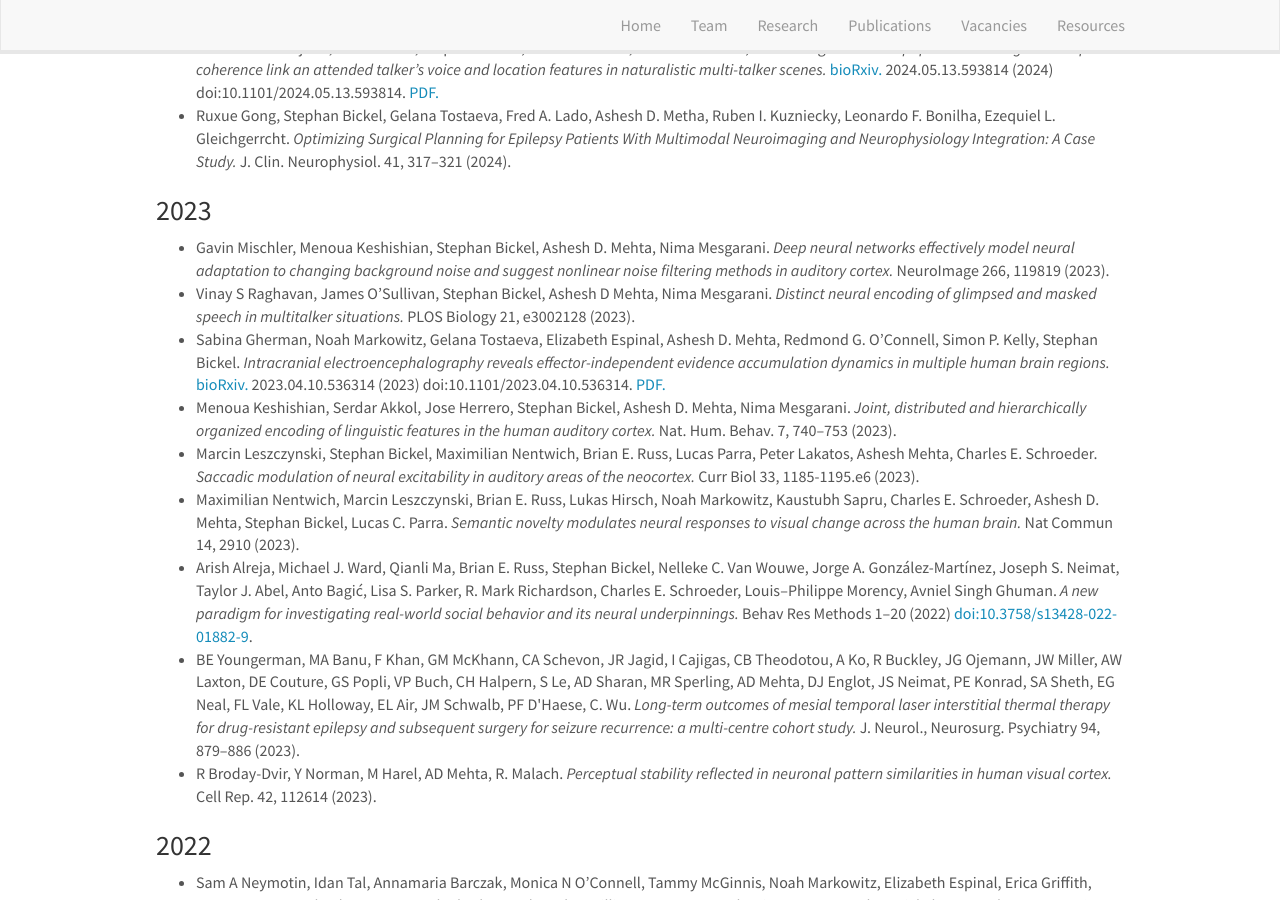
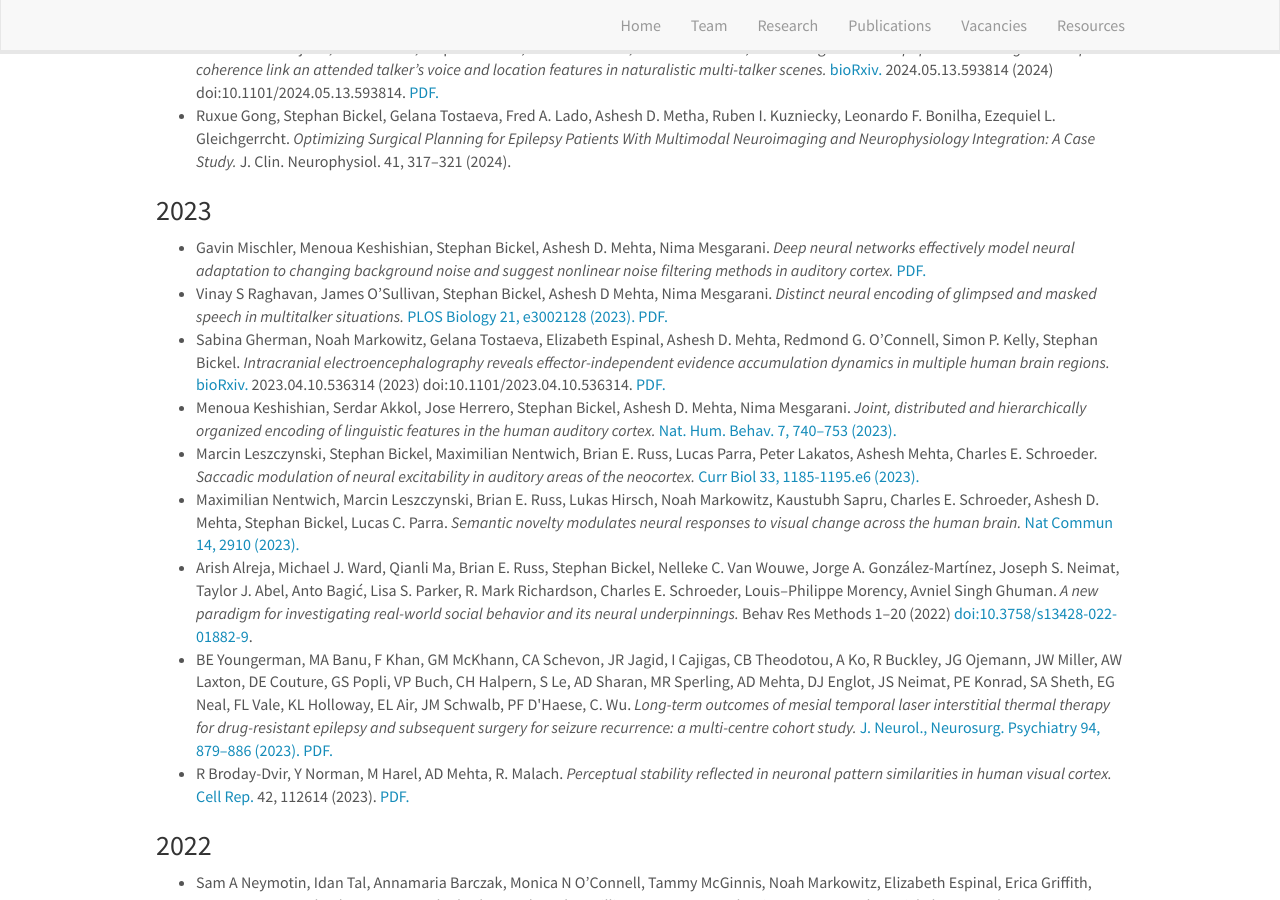
Before and after one commit to sarahgrjohnson/HBMLwebsite, a Jekyll site: the page built from _pages/publications.md, in a window 1280 px wide and 900 px high, scrolled down 508 px. Built offline with Jekyll 4.4.1, drawn with Linux system fonts in a browser that asks for light colours; nearby versions of some CDN libraries.

```diff
--- a/_data/hbml_team.yml
+++ b/_data/hbml_team.yml
@@ -44,7 +44,7 @@
   website: https://github.com/MaxNentwich
 
 - name: Christine Chesebrough
-  photo: ChristineHeadshot.jpg
+  photo: ChristineHeadshot4x5.jpg
   info: PostDoc with Stephan
   background: PhD Drexel University (John Kounios, Lila Chrysikou Labs), MA Columbia U, BA Johns Hopkins
   email: cchesebrough@northwell.edu
--- a/_pages/publications.md
+++ b/_pages/publications.md
@@ -59,15 +59,16 @@ permalink: /publications/
 
 ### 2023
 <ul>
-  <li>
+   <li>
     Gavin Mischler, Menoua Keshishian, Stephan Bickel, Ashesh D. Mehta, Nima Mesgarani.
     <em>Deep neural networks effectively model neural adaptation to changing background noise and suggest nonlinear noise filtering methods in auditory cortex.</em>
-    NeuroImage 266, 119819 (2023).
-  </li>
+    <a href="{{ site.url }}{{ site.baseurl }}/downloads/Nima.2022.119819.pdf" target="_blank">PDF.</a>
+    </li>
   <li>
     Vinay S Raghavan, James O’Sullivan, Stephan Bickel, Ashesh D Mehta, Nima Mesgarani.
     <em>Distinct neural encoding of glimpsed and masked speech in multitalker situations.</em>
-    PLOS Biology 21, e3002128 (2023).
+    <a href="https://journals.plos.org/plosbiology/article?id=10.1371/journal.pbio.3002128" target="_blank">PLOS Biology 21, e3002128 (2023).</a>
+    <a href="{{ site.url }}{{ site.baseurl }}/downloads/journal.pbio.3002128.pdf" target="_blank">PDF.</a>
   </li>
   <li>
     Sabina Gherman, Noah Markowitz, Gelana Tostaeva, Elizabeth Espinal, Ashesh D. Mehta, Redmond G. O’Connell, Simon P. Kelly, Stephan Bickel.
@@ -78,17 +79,17 @@ permalink: /publications/
   <li>
     Menoua Keshishian, Serdar Akkol, Jose Herrero, Stephan Bickel, Ashesh D. Mehta, Nima Mesgarani.
     <em>Joint, distributed and hierarchically organized encoding of linguistic features in the human auditory cortex.</em>
-    Nat. Hum. Behav. 7, 740–753 (2023).
+    <a href="https://pmc.ncbi.nlm.nih.gov/articles/PMC10417567/" target="_blank">Nat. Hum. Behav. 7, 740–753 (2023).</a>
   </li>
   <li>
     Marcin Leszczynski, Stephan Bickel, Maximilian Nentwich, Brian E. Russ, Lucas Parra, Peter Lakatos, Ashesh Mehta, Charles E. Schroeder.
     <em>Saccadic modulation of neural excitability in auditory areas of the neocortex.</em>
-    Curr Biol 33, 1185-1195.e6 (2023).
+    <a href="https://pmc.ncbi.nlm.nih.gov/articles/PMC10424710/" target="_blank">Curr Biol 33, 1185-1195.e6 (2023).</a>
   </li>
   <li>
     Maximilian Nentwich, Marcin Leszczynski, Brian E. Russ, Lukas Hirsch, Noah Markowitz, Kaustubh Sapru, Charles E. Schroeder, Ashesh D. Mehta, Stephan Bickel, Lucas C. Parra.
     <em>Semantic novelty modulates neural responses to visual change across the human brain.</em>
-    Nat Commun 14, 2910 (2023).
+    <a href="https://pmc.ncbi.nlm.nih.gov/articles/PMC10203305/" target="_blank">Nat Commun 14, 2910 (2023).</a>
   </li>
   <li>
     Arish Alreja, Michael J. Ward, Qianli Ma, Brian E. Russ, Stephan Bickel, Nelleke C. Van Wouwe, Jorge A. González-Martínez, Joseph S. Neimat, Taylor J. Abel, Anto Bagić, Lisa S. Parker, R. Mark Richardson, Charles E. Schroeder, Louis–Philippe Morency, Avniel Singh Ghuman.
@@ -98,12 +99,14 @@ permalink: /publications/
   <li>
     BE Youngerman, MA Banu, F Khan, GM McKhann, CA Schevon, JR Jagid, I Cajigas, CB Theodotou, A Ko, R Buckley, JG Ojemann, JW Miller, AW Laxton, DE Couture, GS Popli, VP Buch, CH Halpern, S Le, AD Sharan, MR Sperling, AD Mehta, DJ Englot, JS Neimat, PE Konrad, SA Sheth, EG Neal, FL Vale, KL Holloway, EL Air, JM Schwalb, PF D'Haese, C. Wu.
     <em>Long-term outcomes of mesial temporal laser interstitial thermal therapy for drug-resistant epilepsy and subsequent surgery for seizure recurrence: a multi-centre cohort study.</em>
-    J. Neurol., Neurosurg. Psychiatry 94, 879–886 (2023).
+    <a href="https://jnnp.bmj.com/content/94/8/879" target="_blank">J. Neurol., Neurosurg. Psychiatry 94, 879–886 (2023).</a>
+    <a href="{{ site.url }}{{ site.baseurl }}/downloads/MehtaLTLaser.pdf" target="_blank">PDF.</a>
   </li>
   <li>
     R Broday-Dvir, Y Norman, M Harel, AD Mehta, R. Malach.
     <em>Perceptual stability reflected in neuronal pattern similarities in human visual cortex.</em>
-    Cell Rep. 42, 112614 (2023).
+    <a href="https://www.cell.com/cell-reports/fulltext/S2211-1247(23)00625-3?_returnURL=https%3A%2F%2Flinkinghub.elsevier.com%2Fretrieve%2Fpii%2FS2211124723006253%3Fshowall%3Dtrue" target="_blank">Cell Rep.</a> 42, 112614 (2023).
+    <a href="{{ site.url }}{{ site.baseurl }}/downloads/Mehta112614.2023.pdf" target="_blank">PDF.</a>
   </li>
 </ul>
 
```
Also changed, not shown: images/team/ChristineHeadshot4x5.jpg (added), 4 other files.
